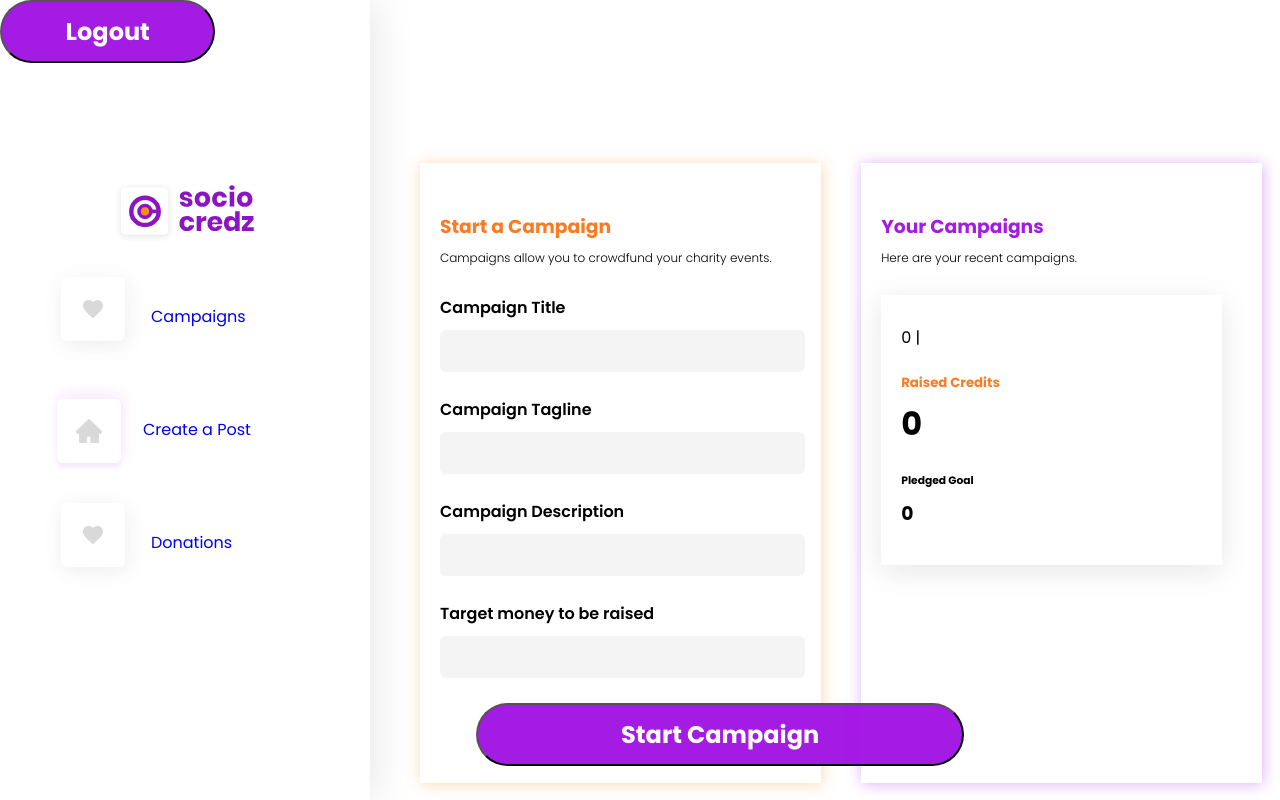
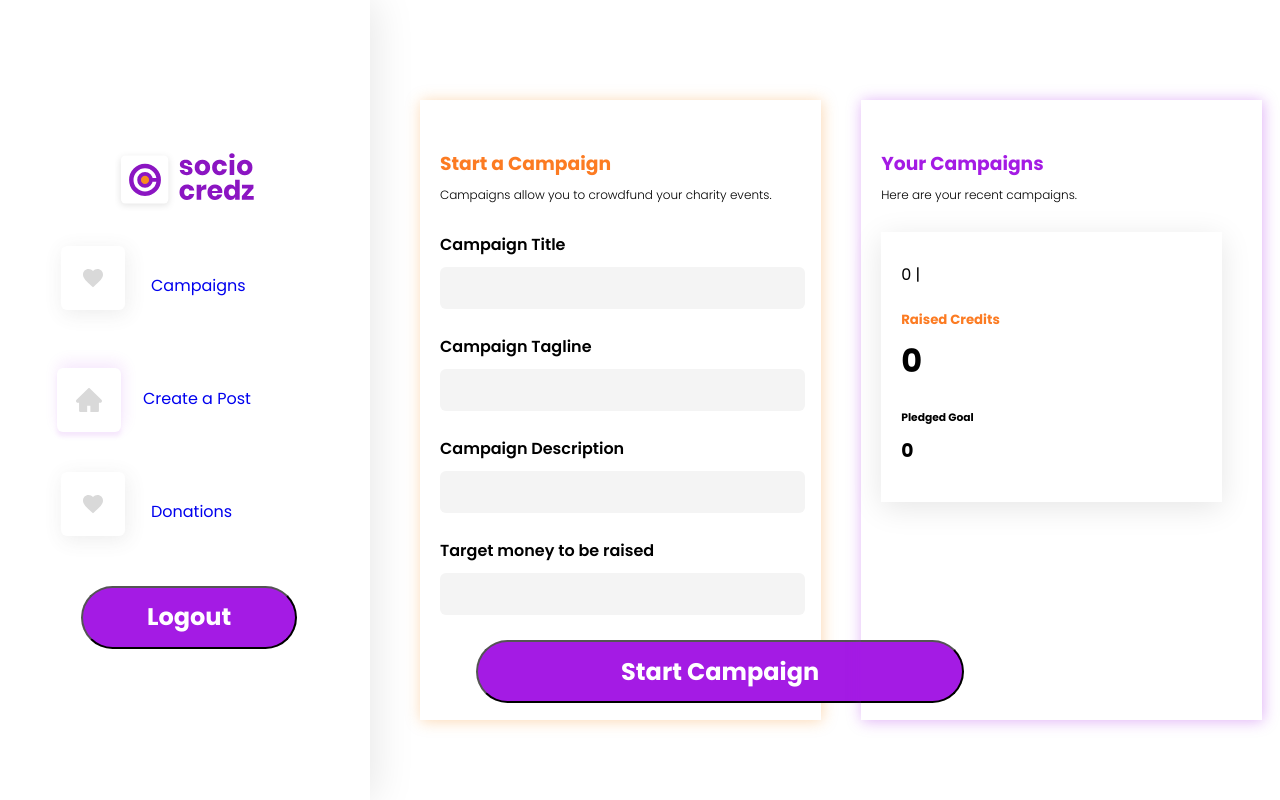
Before and after one commit to TeamRekursion/sociocredz-frontend, a React (Create React App) app: page /campaign in a window 1280 px wide. Built offline with nearby package versions, Linux system fonts and the light colour scheme; no server answers; the HTML template or start-up script is replaced by a standard one.

Commit message:
feat: progress

```diff
--- a/src/components/dashnav.js
+++ b/src/components/dashnav.js
@@ -16,7 +16,10 @@ class Dashnav extends React.Component {
     super(props)
     this.state = {}
   }
-
+HandleLogout = () => {
+      localStorage.removeItem("token")
+      window.location.href = "/login"
+}
       componentDidMount() {
       }
       render() {
@@ -77,8 +80,9 @@ class Dashnav extends React.Component {
                 </a>
             </ul>
               </div>
-          </div>
-                <div>
+                    <div style={{
+                        paddingLeft: '22%'
+                    }}>
                         <button style={{
                             width: '215.46px',
                             height: '63px',
@@ -93,10 +97,12 @@ class Dashnav extends React.Component {
 
 
                             color: '#FFFFFF',
-                    }}>
+                        }} onClick={this.HandleLogout}>
                             Logout
                         </button>
                     </div>
+          </div>
+
           </Router>
               )
       }
--- a/src/components/navbar.js
+++ b/src/components/navbar.js
@@ -19,7 +19,9 @@ class Navbar extends React.Component {
           <a href={1} className='navlinks'>Home</a>
           <a href={1} className='navlinks'>About Us</a>
           <a href={1} className='navlinks'>Contact Us</a>
-          <button className='navlinks logibut' style={{ color: 'white' }}>Login</button>
+          <button className='navlinks logibut' style={{ color: 'white' }} onClick={()=> {
+              window.location.href = "/login";
+          }}>Login</button>
         </div>
       </div>
     )
```
Lines whose indentation alone changed are shown as unchanged.
